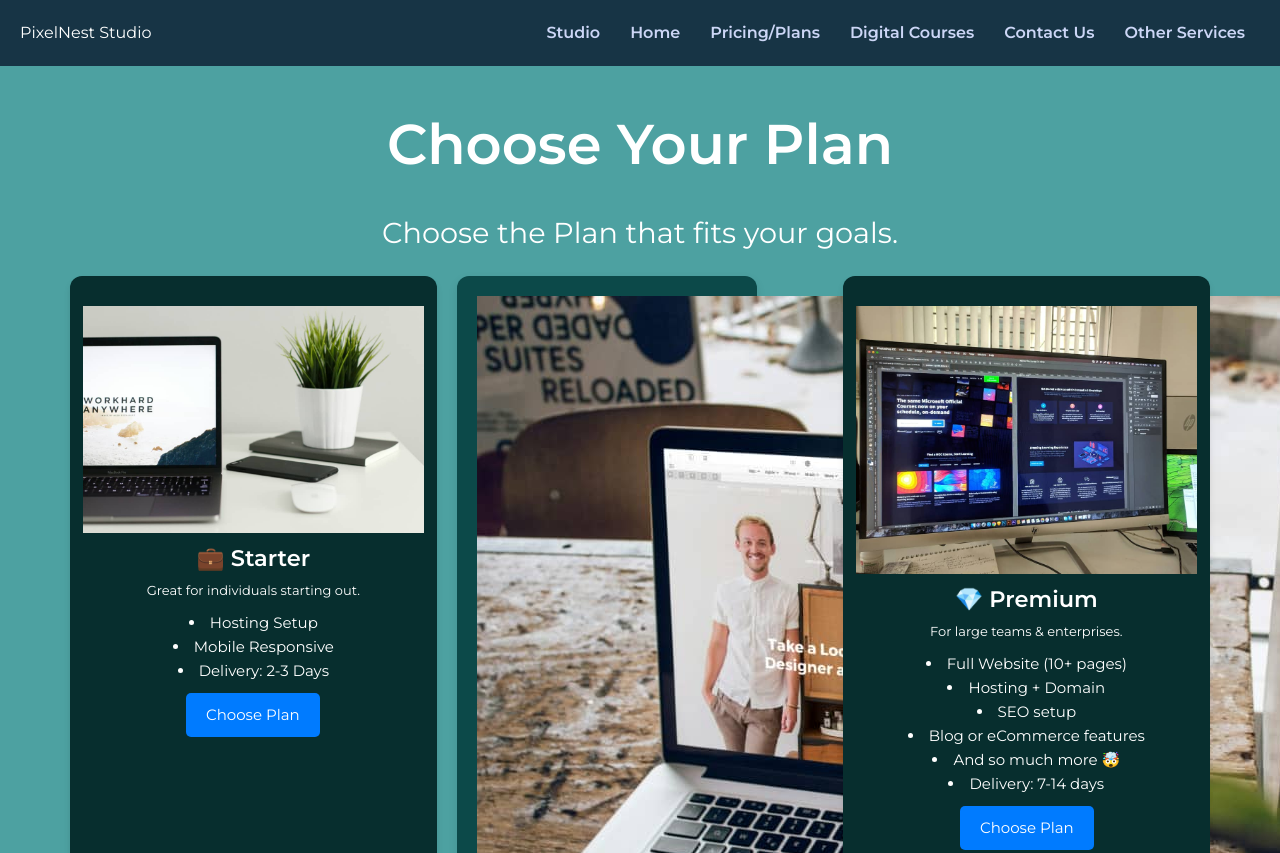
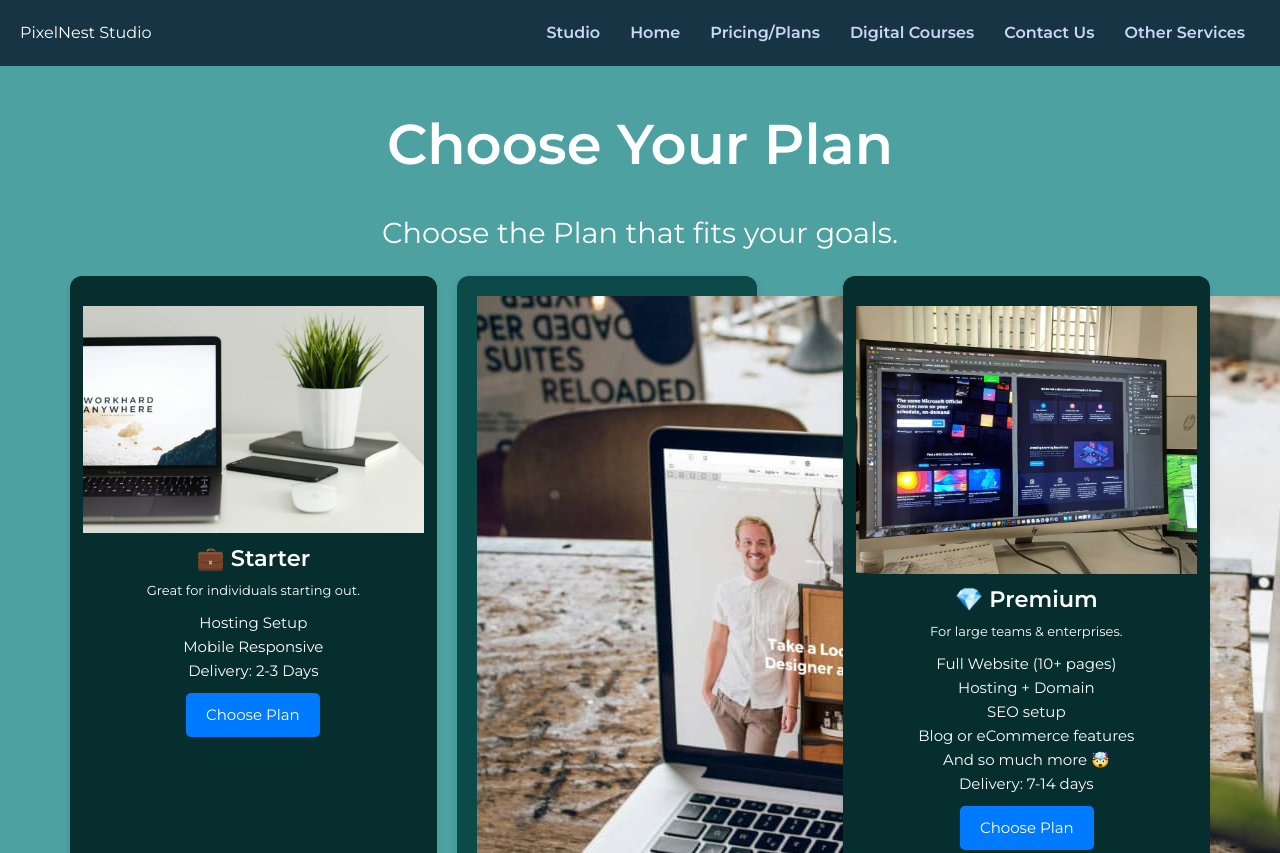
Before and after one commit to pixelneststudio25/PixelNest-Studio-NG-, a plain HTML site: page plans.html in a window 1280 px wide. Shown: the top 853 px of the page. Drawn offline with nearby package versions, Linux system fonts and the light colour scheme; a web font is replaced by a local one.

Commit message:
Update style.css

```diff
--- a/style.css
+++ b/style.css
@@ -364,6 +364,8 @@ nav ul li a:hover {
   border-radius: 12px;
   box-shadow: 0 4px 6px rgba(0,0,0,0.1);
   transition: transform 0.3s ease, box-shadow 0.3s ease;
+  box-sizing: border-box; /* Ensures padding doesn't overflow the card */
+  list-style: none;
 }
 
 .card P {
```
